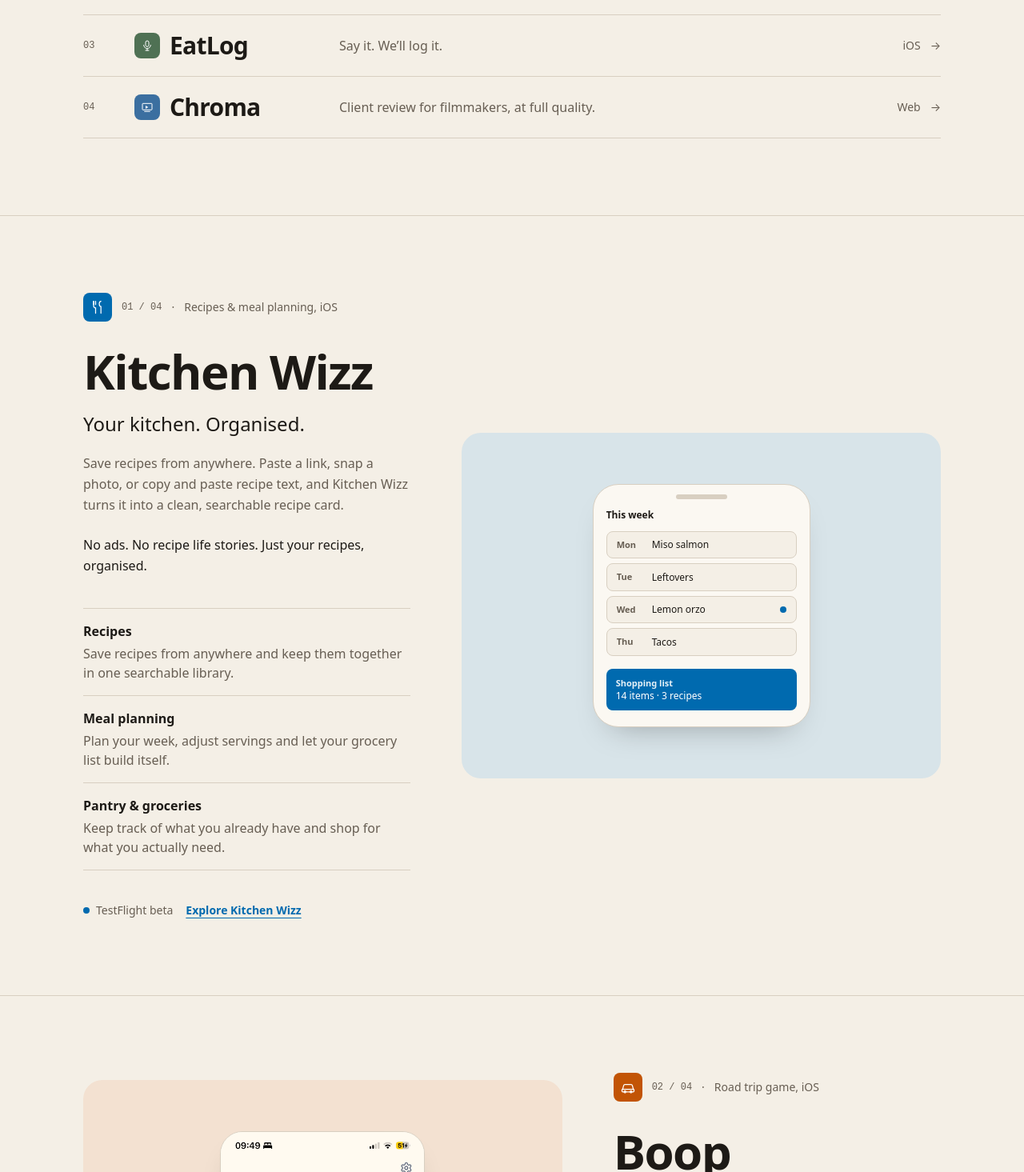
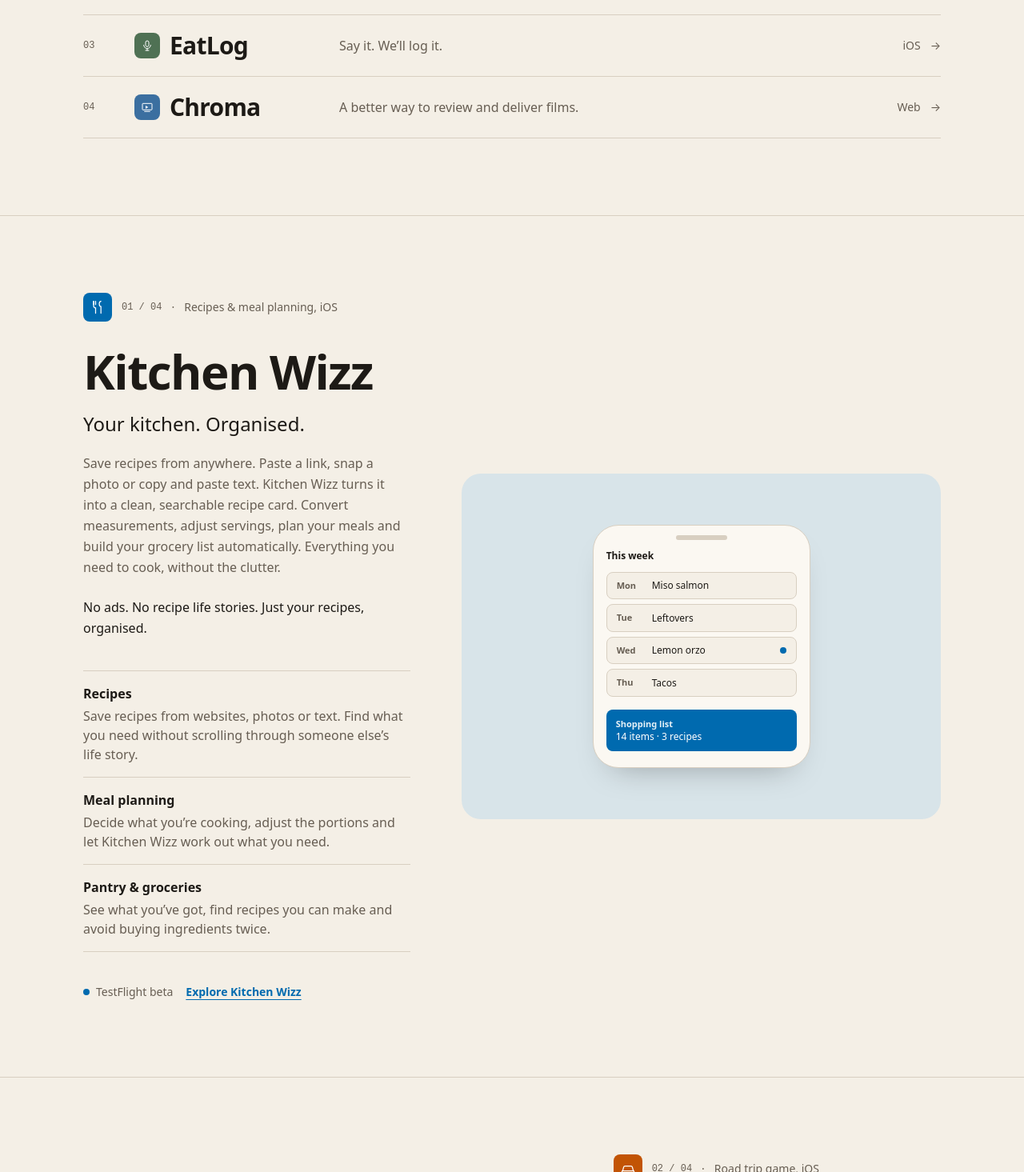
Before and after one commit to ryanborroff/KES, a React (Vite) app: page / in a window 1280 px wide. Shown: the part 725-2190 px from the top of the page at 80% size. Built offline with nearby package versions, Linux system fonts and the light colour scheme.

Commit message:
Refine studio and product copy

```diff
--- a/src/data/products.js
+++ b/src/data/products.js
@@ -9,11 +9,11 @@
     platform: 'iOS',
     tagline: 'Your kitchen. Organised.',
     description:
-      'Save recipes from anywhere. Paste a link, snap a photo, or copy and paste recipe text, and Kitchen Wizz turns it into a clean, searchable recipe card.',
+      'Save recipes from anywhere. Paste a link, snap a photo or copy and paste text. Kitchen Wizz turns it into a clean, searchable recipe card. Convert measurements, adjust servings, plan your meals and build your grocery list automatically. Everything you need to cook, without the clutter.',
     features: [
-      { title: 'Recipes', detail: 'Save recipes from anywhere and keep them together in one searchable library.' },
-      { title: 'Meal planning', detail: 'Plan your week, adjust servings and let your grocery list build itself.' },
-      { title: 'Pantry & groceries', detail: 'Keep track of what you already have and shop for what you actually need.' },
+      { title: 'Recipes', detail: 'Save recipes from websites, photos or text. Find what you need without scrolling through someone else’s life story.' },
+      { title: 'Meal planning', detail: 'Decide what you’re cooking, adjust the portions and let Kitchen Wizz work out what you need.' },
+      { title: 'Pantry & groceries', detail: 'See what you’ve got, find recipes you can make and avoid buying ingredients twice.' },
     ],
     note: 'No ads. No recipe life stories. Just your recipes, organised.',
     website: 'https://kitchenwizz-marketing-production.up.railway.app/',
@@ -28,7 +28,7 @@
     platform: 'iOS',
     tagline: 'The car-spotting game for road trips.',
     description:
-      'Everyone joins on their own phone. Spot a Mini, shout “Boop!” and tap to score. Rarer cars are worth more, and whoever’s ahead when the timer runs out wins.',
+      'Everyone joins on their own phone. Spot a Mini, shout “Boop!” and tap to score. The rarer the car, the more points you earn. Whoever has the most points when time runs out wins.',
     features: [
       { title: 'Play together', detail: 'Join with a game code, one phone each. No signal? It plays offline solo.' },
       { title: 'Rarer cars score more', detail: 'A Mini is worth 1 point. A Nissan Cube is worth 10.' },
@@ -47,11 +47,11 @@
     platform: 'iOS',
     tagline: 'Say it. We’ll log it.',
     description:
-      'A voice-first food diary. Tap the mic, say what you ate in your own words, and EatLog works out the calories and macros. No database searching, weighing every ingredient or typing it all out.',
+      'A food diary you can talk to. Just say what you’ve eaten and EatLog estimates the calories, protein, carbs and fat. No searching through food databases or entering every ingredient by hand. Review your meals, track your progress and ask questions about what you’ve eaten.',
     features: [
       { title: 'Just say it', detail: '“Two eggs, sourdough with butter and a flat white.” Logged in seconds.' },
       { title: 'Fix it by talking', detail: 'Say “actually it was tuna” to correct an entry. No delete and re-log.' },
-      { title: 'Ask your diary', detail: '“How much protein have I had today?” Answers from your own log.' },
+      { title: 'Ask your diary', detail: 'Ask how much protein you’ve eaten and get answers from your own food log.' },
     ],
     status: 'TestFlight beta',
     screenshots: [
@@ -67,13 +67,13 @@
     accent: '#3B6FA0',
     kind: 'Video review & delivery',
     platform: 'Web',
-    tagline: 'Client review for filmmakers, at full quality.',
+    tagline: 'A better way to review and deliver films.',
     description:
-      'Share cuts that look the way you graded them. Clients leave notes on the exact frame, and you stay in control of who sees and downloads what.',
+      'Chroma is a prototype for filmmakers to review cuts, collect frame-specific feedback and deliver films to clients. The aim is high-quality playback, clear feedback and control over access.',
     features: [
-      { title: 'Frame-accurate notes', detail: 'Timecoded comments and stacked versions. No re-uploads for one note.' },
-      { title: 'High-bitrate playback', detail: 'Streaming tuned for grade-critical review, not just watching.' },
-      { title: 'Access you control', detail: 'Expiring links, watermarks and download rights per client.' },
+      { title: 'Frame-accurate notes', detail: 'Planned: comments on specific frames and feedback organised across versions.' },
+      { title: 'High-bitrate playback', detail: 'Planned: high-quality streaming designed to preserve visual detail.' },
+      { title: 'Access you control', detail: 'Planned: private sharing and control over client access and downloads.' },
     ],
     status: 'Prototype',
   },
```
